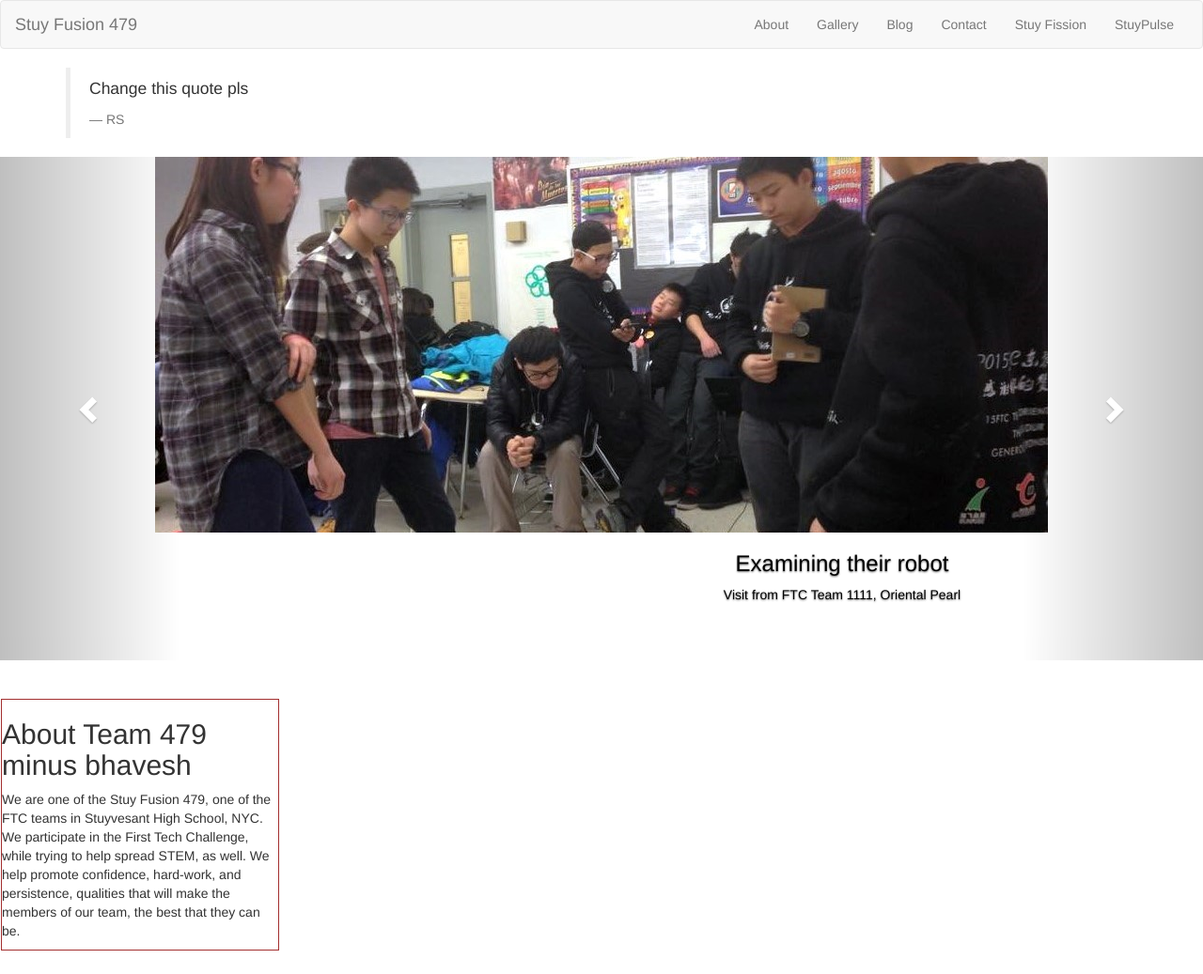
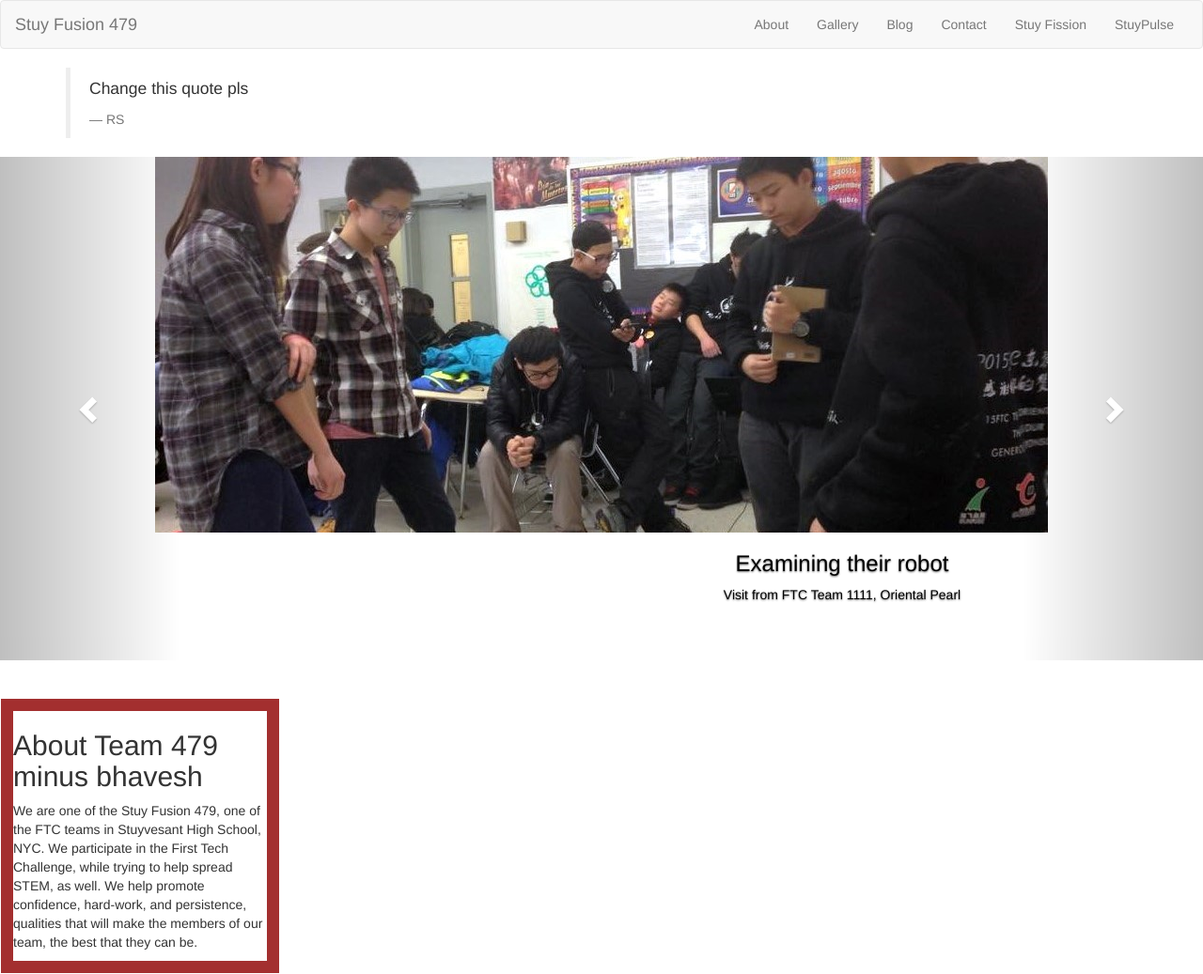
Before and after one commit to stuyfusion/stuyfusion.github.io, a Jekyll site: the page built from index.html, in a window 1280 px wide. Shown: the whole page at 94% size. Built offline with Jekyll 4.4.1, drawn with Linux system fonts in a browser that asks for light colours; nearby versions of some CDN libraries; before the commit the page ends 1013 px from its top, so only the background shows below that.

Commit message:
Update index.html

```diff
--- a/index.html
+++ b/index.html
@@ -87,7 +87,7 @@ layout: default
 <br>
 <div class="row">
   <div class="col-md-3" style="border:1px solid #FFFFFF;" >
-    <div class="aboutcolumn" style="border:1px solid #A32F2F;">
+    <div class="aboutcolumn" style="border:13px solid #A32F2F;">
     <h2>About Team 479 minus bhavesh</h2>
     <p>We are one of the Stuy Fusion 479, one of the FTC teams
 in Stuyvesant High School, NYC. We participate in the First
```
